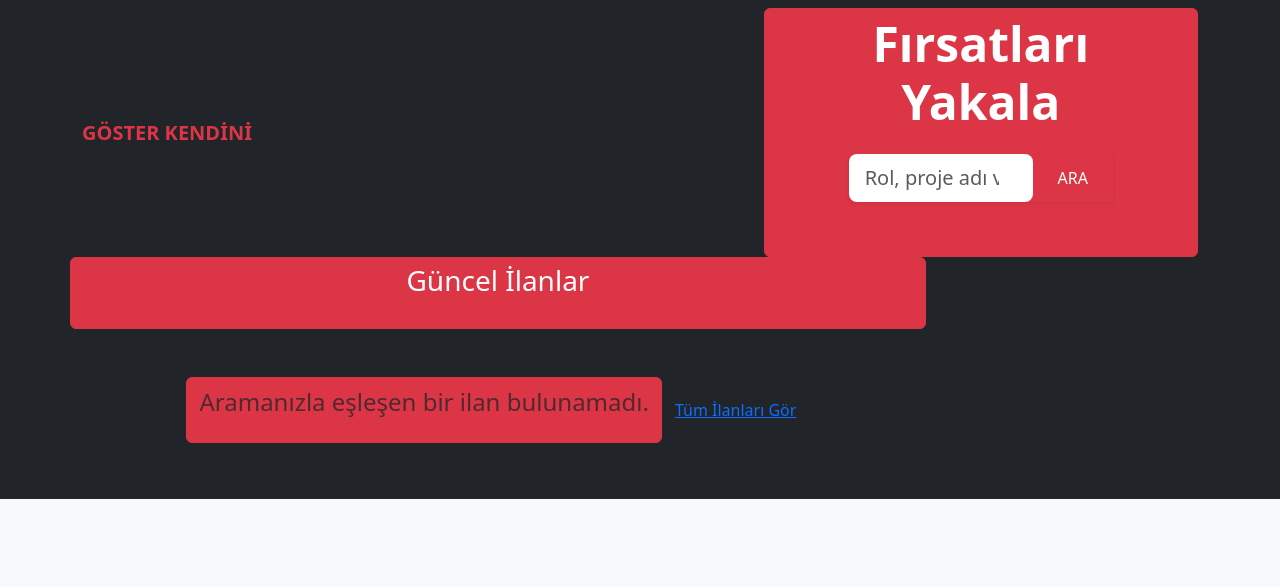
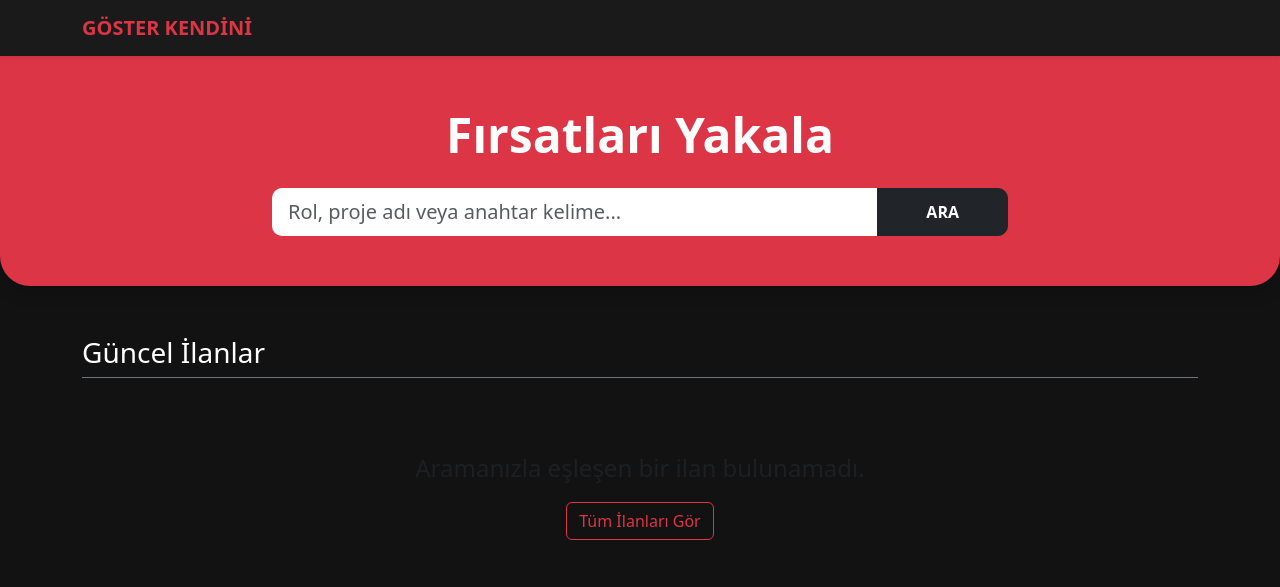
Before and after one commit to Phemsous/Goster-Kendini, a Django app: page /jobs/ in a window 1280 px wide. Shown: the top 587 px of the page. Run offline with Django 5.2, Linux system fonts and the light colour scheme; data that the repository does not hold is empty.

Commit message:
ilan aratma
ilan arama sistemindeki hatayı düzelttim

```diff
--- a/jobs/views.py
+++ b/jobs/views.py
@@ -1,6 +1,7 @@
 from django.shortcuts import render, redirect
 from django.contrib.auth.decorators import login_required
 from django.contrib import messages
+from django.db.models import Q  # Arama filtrelemesi için bu şart!
 
 from .forms import JobForm
 from .services import create_job_service
@@ -11,7 +12,8 @@ from .selectors import get_active_jobs
 def create_job(request):
     if str(request.user.role).lower() != 'producer':
         messages.error(request, "İş ilanı oluşturmak için 'Yapımcı / Casting' hesabı kullanmalısınız.")
-        return redirect('home')
+        # Burada 'home' yerine ana sayfan hangisiyse ona yönlendirdiğinden emin ol
+        return redirect('job_list')
 
     if request.method == 'POST':
         form = JobForm(request.POST)
@@ -30,7 +32,21 @@ def create_job(request):
 
 
 def job_list(request):
+    # 1. Önce selector üzerinden tüm aktif ilanları çekiyoruz
     jobs = get_active_jobs()
-    return render(request, 'jobs/job_list.html', {'jobs': jobs})
 
-# Create your views here.
+    # 2. URL'den 'q' parametresi (arama kelimesi) gelmiş mi bakıyoruz
+    query = request.GET.get('q')
+
+    # 3. Eğer kullanıcı bir şey aratmışsa, listeyi filtreliyoruz
+    if query:
+        jobs = jobs.filter(
+            Q(title__icontains=query) |
+            Q(description__icontains=query)
+        ).distinct()
+
+    # 4. Sonuçları ve arama kelimesini (kutuda kalsın diye) sayfaya gönderiyoruz
+    return render(request, 'jobs/job_list.html', {
+        'jobs': jobs,
+        'query': query
+    })
--- a/templates/jobs/job_list.html
+++ b/templates/jobs/job_list.html
@@ -2,54 +2,88 @@
 <html lang="tr">
 <head>
     <meta charset="UTF-8">
+    <meta name="viewport" content="width=device-width, initial-scale=1.0">
     <title>İş İlanları | Göster Kendini</title>
     <link href="https://cdn.jsdelivr.net/npm/bootstrap@5.3.0/dist/css/bootstrap.min.css" rel="stylesheet">
+    <style>
+        body { background-color: #121212; color: white; }
+        .navbar { background-color: #1a1a1a; }
+        .search-container {
+            background-color: #dc3545;
+            padding: 50px 0;
+            border-radius: 0 0 30px 30px;
+            margin-bottom: 50px;
+        }
+        .job-card {
+            background-color: #1a1a1a;
+            border: 1px solid #333;
+            transition: 0.3s;
+            color: white;
+        }
+        .job-card:hover { border-color: #dc3545; transform: translateY(-5px); }
+        .form-control-lg { border-radius: 10px 0 0 10px; border: none; }
+        .btn-search { border-radius: 0 10px 10px 0; font-weight: bold; }
+    </style>
 </head>
-<body class="bg-light">
-    <nav class="navbar navbar-dark bg-dark mb-4">
+<body>
+    <nav class="navbar navbar-expand-lg navbar-dark shadow-sm">
         <div class="container">
             <a class="navbar-brand fw-bold text-danger" href="/">GÖSTER KENDİNİ</a>
-            <a href="{% url 'create_job' %}" class="btn btn-danger ...
+            <div class="ms-auto">
+                {% if user.role == 'producer' %}
+                    <a href="{% url 'create_job' %}" class="btn btn-danger fw-bold">+ İLAN OLUŞTUR</a>
+                {% endif %}
+            </div>
         </div>
     </nav>
 
-    <div class="container">
-        <div class="row mb-5">
-            <div class="col-md-8 mx-auto text-center">
-                <h1 class="display-5 fw-bold mb-4">Fırsatları Yakala</h1>
+    <header class="search-container shadow">
+        <div class="container">
+            <div class="row justify-content-center">
+                <div class="col-md-8 text-center">
+                    <h1 class="display-5 fw-bold mb-4">Fırsatları Yakala</h1>
 
-                <form method="GET" action="/jobs/" class="d-flex shadow-sm">
-                    <input class="form-control form-control-lg border-0" type="search" name="q"
-                           placeholder="Rol, proje adı veya anahtar kelime ara..." value="{{ query|default:'' }}">
-                    <button class="btn btn-danger px-4" type="submit">ARA</button>
-                </form>
+                    <form method="GET" action="{% url 'job_list' %}" class="d-flex">
+                        <input class="form-control form-control-lg" type="text" name="q"
+                               placeholder="Rol, proje adı veya anahtar kelime..."
+                               value="{{ request.GET.q }}">
+                        <button class="btn btn-dark btn-search px-5" type="submit">ARA</button>
+                    </form>
+                </div>
             </div>
         </div>
+    </header>
+
+    <main class="container mb-5">
+        <h3 class="mb-4 border-bottom pb-2 border-secondary">Güncel İlanlar</h3>
 
         <div class="row">
-            <h3 class="mb-4">Güncel İlanlar</h3>
             {% for job in jobs %}
             <div class="col-md-6 mb-4">
-                <div class="card h-100 shadow-sm border-0">
+                <div class="card job-card h-100 shadow-sm">
                     <div class="card-body">
-                        <div class="d-flex justify-content-between align-items-start">
-                            <h5 class="card-title fw-bold text-primary">{{ job.title }}</h5>
+                        <div class="d-flex justify-content-between">
+                            <h5 class="card-title fw-bold text-danger">{{ job.title }}</h5>
                             <span class="badge bg-secondary">Yapımcı: {{ job.producer.username }}</span>
                         </div>
-                        <p class="card-text mt-3 text-muted">{{ job.description|linebreaks }}</p>
+                        <h6 class="text-muted mt-2">Aranan Rol: {{ job.role }}</h6>
+                        <p class="card-text mt-3">{{ job.description|truncatewords:30 }}</p>
                     </div>
-                    <div class="card-footer bg-white border-0 text-muted small">
-                        Yayınlanma: {{ job.created_at|date:"d F Y" }}
+                    <div class="card-footer bg-transparent border-top border-secondary text-muted small d-flex justify-content-between">
+                        <span>Yayınlanma: {{ job.created_at|date:"d F Y" }}</span>
+                        <a href="#" class="text-danger fw-bold text-decoration-none">Detayları Gör →</a>
                     </div>
                 </div>
             </div>
             {% empty %}
             <div class="col-12 text-center py-5">
                 <p class="text-muted fs-4">Aramanızla eşleşen bir ilan bulunamadı.</p>
-                <a href="/jobs/" class="btn btn-link">Tüm İlanları Gör</a>
+                <a href="{% url 'job_list' %}" class="btn btn-outline-danger">Tüm İlanları Gör</a>
             </div>
             {% endfor %}
         </div>
-    </div>
+    </main>
+
+    <script src="https://cdn.jsdelivr.net/npm/bootstrap@5.3.0/dist/js/bootstrap.bundle.min.js"></script>
 </body>
 </html>
```
